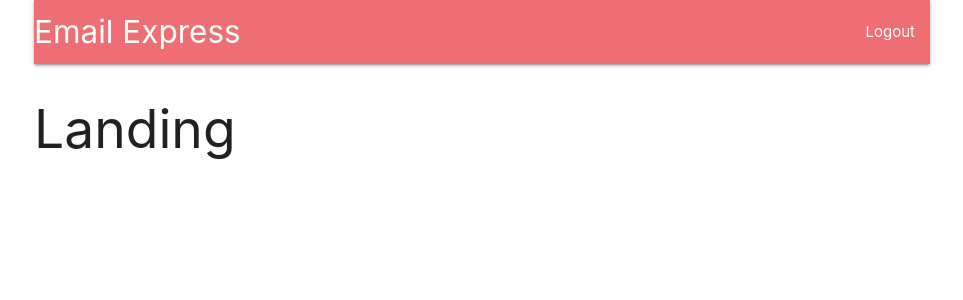
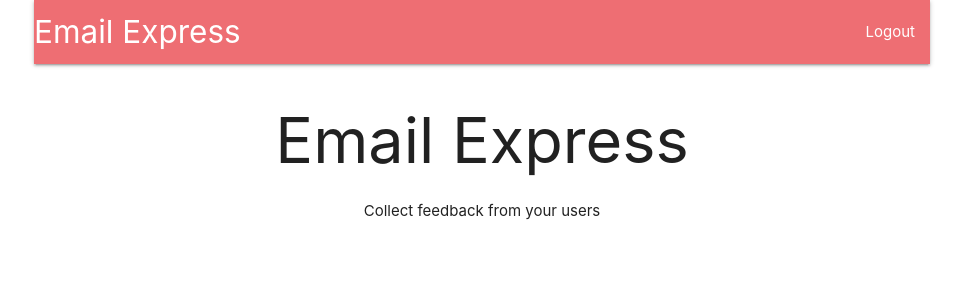
Before and after one commit to neekyo/Email-Express, a React (Create React App) app in the folder client/: page / in a window 1280 px wide. Shown: the top 300 px of the page, without its empty margins (158-1121 px from the left). Built offline with nearby package versions, Linux system fonts and the light colour scheme; no server answers.

Commit message:
workin on header & landing component

```diff
--- a/client/src/components/App.js
+++ b/client/src/components/App.js
@@ -4,9 +4,9 @@ import { connect } from 'react-redux';
 import * as actions from '../actions';
 
 import Header from './Header';
+import Landing from './Landing';
 const Dashboard = () => <h2>Dashboard</h2>;
 const SurveyNew = () => <h2>SurveyNew</h2>;
-const Landing = () => <h2>Landing</h2>;
 
 class App extends Component {
 	componentDidMount() {
--- a/client/src/components/Header.js
+++ b/client/src/components/Header.js
@@ -1,5 +1,6 @@
 import React, { Component } from 'react';
 import { connect } from 'react-redux';
+import { Link } from 'react-router-dom';
 
 class Header extends Component {
 	renderContent() {
@@ -15,7 +16,7 @@ class Header extends Component {
 			default:
 				return (
 					<li>
-						<a>Logout</a>
+						<a href="api/logout">Logout</a>
 					</li>
 				);
 		}
@@ -25,7 +26,9 @@ class Header extends Component {
 		return (
 			<nav>
 				<div className="nav-wrapper">
-					<a className="left brand-logo">Email Express</a>
+					<Link to={this.props.auth ? '/survers' : '/'} className="left brand-logo">
+						Email Express
+					</Link>
 					<ul className="right">{this.renderContent()}</ul>
 				</div>
 			</nav>
--- /dev/null
+++ b/client/src/components/Landing.js
@@ -0,0 +1,12 @@
+import React from 'react';
+
+const Landing = () => {
+	return (
+		<div style={{ textAlign: 'center' }}>
+			<h1>Email Express</h1>
+			Collect feedback from your users
+		</div>
+	);
+};
+
+export default Landing;
```
